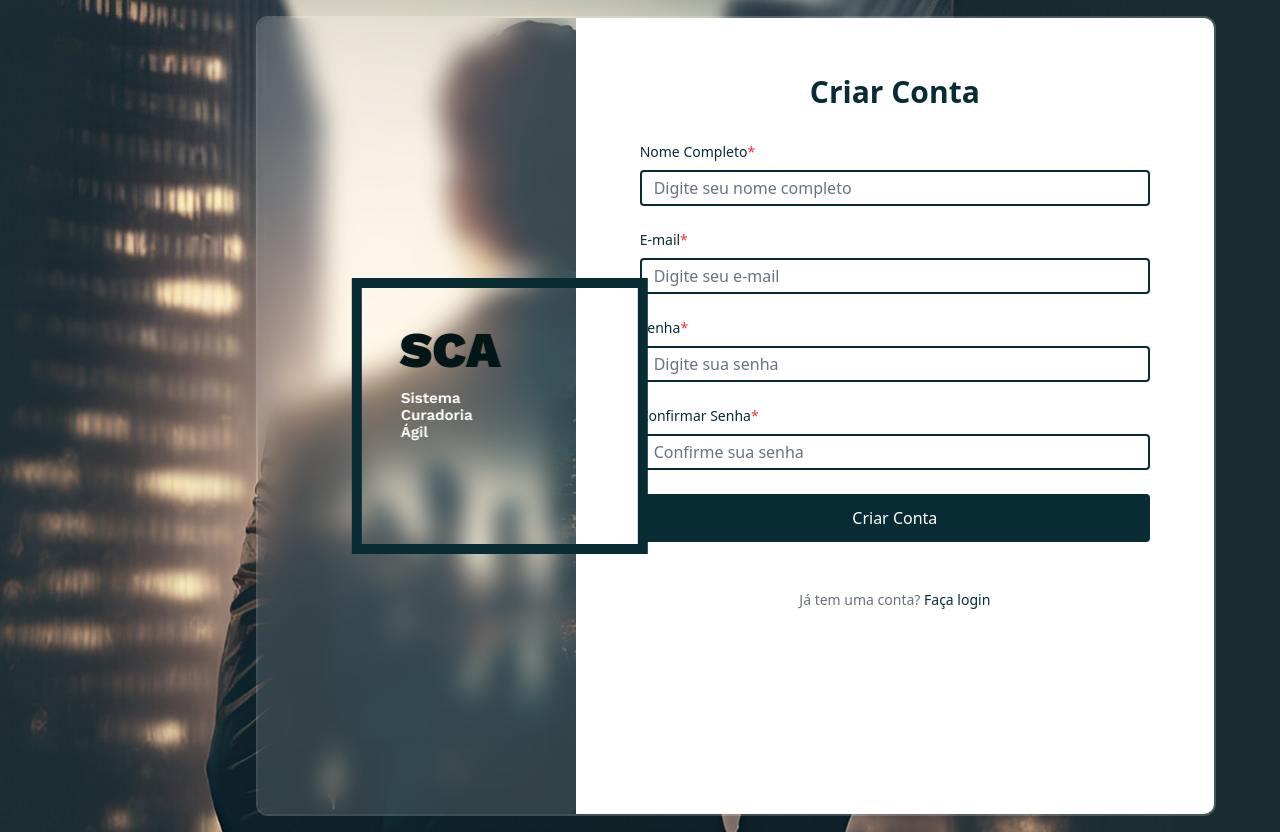
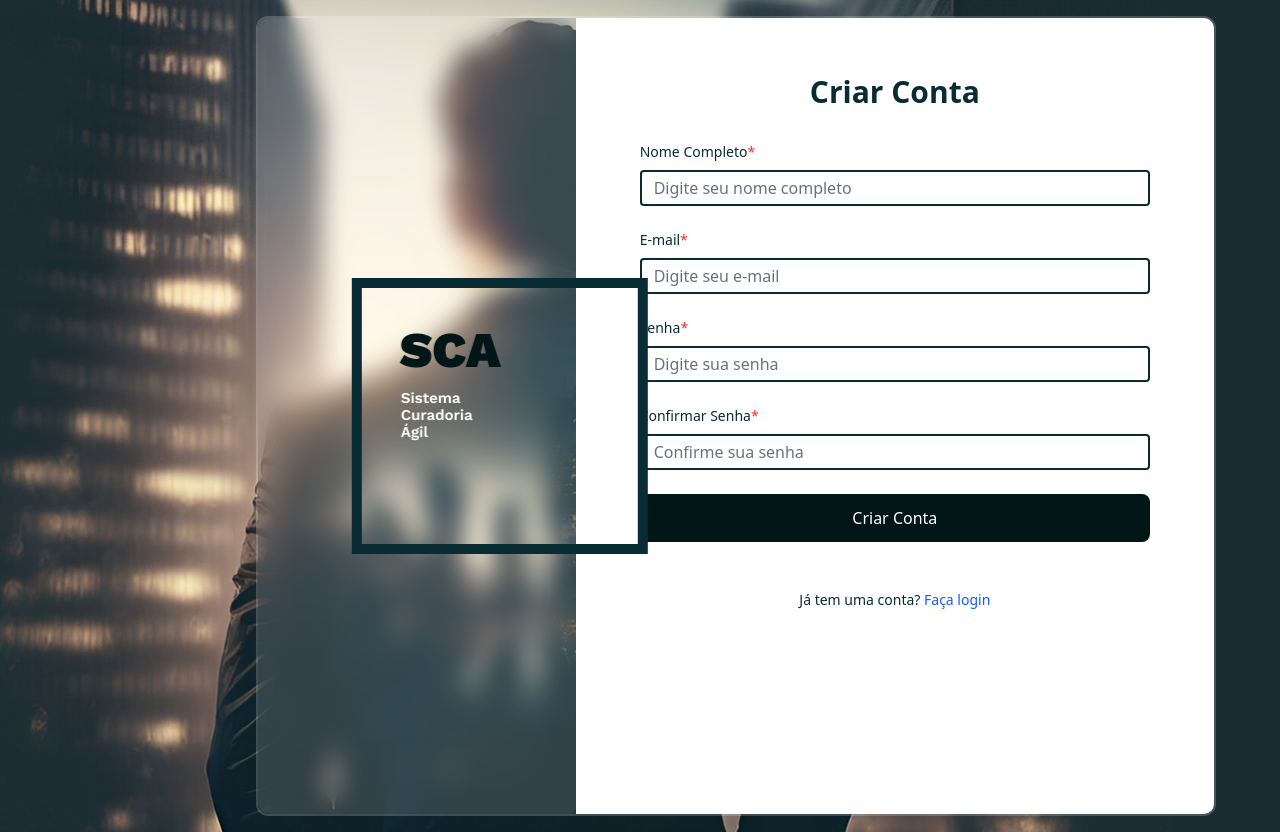
Before and after one commit to davieduardo001/curadoria-agil, a Next.js app: page /create-account in a window 1280 px wide. Built offline with nearby package versions, Linux system fonts and the light colour scheme; no server answers.

Commit message:
feat: update button styles and colors
- Added consistent button hover effects across login and create-account pages
- Updated link colors to use primary and blue color schemes
- Updated checkbox colors to use primary color scheme
- Removed unnecessary blur effects

```diff
--- a/package.json
+++ b/package.json
@@ -11,6 +11,7 @@
   "dependencies": {
     "@firebase/auth": "^1.10.0",
     "firebase": "^11.6.0",
+    "framer-motion": "^12.7.4",
     "next": "15.3.0",
     "react": "^19.0.0",
     "react-dom": "^19.0.0"
--- a/src/app/create-account/page.tsx
+++ b/src/app/create-account/page.tsx
@@ -173,17 +173,19 @@ export default function CreateAccount() {
                   required
                 />
 
-              <Button type="submit">
+              <button
+                type="submit"
+                className="w-full bg-[#031617] text-white py-3 px-4 rounded-lg hover:rounded-none transition-all duration-300 hover:bg-[#042224]"
+              >
                 Criar Conta
-              </Button>
+              </button>
 
               <div className="mt-6 text-center text-sm text-gray-500">
-                <p>
-                  Já tem uma conta?{' '}
-                  <Link href="/" className="text-[var(--primary)] hover:text-[var(--primary-dark)]">
-                    Faça login
-                  </Link>
-                </p>
+                <Link href="/" className="inline-block">
+                  <p>
+                    <span className="text-[var(--primary)]">Já tem uma conta?</span> <span className="text-blue-600 hover:text-blue-500">Faça login</span>
+                  </p>
+                </Link>
               </div>
             </form>
           </div>
--- a/src/app/page.tsx
+++ b/src/app/page.tsx
@@ -4,7 +4,6 @@ import Image from 'next/image';
 import Link from 'next/link';
 import { useRouter } from 'next/navigation';
 import FormInput from '@/components/FormInput';
-import Button from '@/components/Button';
 import Toast from '@/components/Toast';
 import EmailNotFoundToast from '@/components/EmailNotFoundToast';
 import { useState, useEffect } from 'react';
@@ -129,7 +128,7 @@ export default function LoginPage() {
       )}
       <main className="flex min-h-screen w-full items-center justify-center bg-[var(--primary)] p-4 lg:bg-[url('/images/background-login.png')] lg:bg-cover lg:bg-center lg:bg-no-repeat lg:justify-end lg:pr-16">
         <div className="relative flex h-[34.3rem] w-[54.5rem] shrink-0 overflow-hidden rounded-xl border-2 border-white/20">
-          {/* Left side with blur */}
+          {/* Left side */}
           <div className="relative hidden w-1/3 items-center justify-center bg-white/10 backdrop-blur-md shadow-lg lg:flex before:absolute before:inset-0 before:bg-gradient-to-b before:from-white/10 before:to-white/5 before:rounded-lg" />
 
           {/* Logo overlapping both sections */}
@@ -182,7 +181,7 @@ export default function LoginPage() {
                       type="checkbox"
                       checked={remember}
                       onChange={(e) => setRemember(e.target.checked)}
-                      className="h-4 w-4 rounded border-gray-300 text-blue-600 focus:ring-blue-500"
+                      className="h-4 w-4 rounded border-[var(--primary)] text-[var(--primary)] focus:ring-[var(--primary)]"
                     />
                     <label
                       htmlFor="remember"
@@ -193,19 +192,19 @@ export default function LoginPage() {
                   </div>
                 </div>
 
-                <Button
+                <button
                   type="submit"
-                  className="w-full"
+                  className="w-full bg-[#031617] text-white py-3 px-4 rounded-lg hover:rounded-none transition-all duration-300 hover:bg-[#042224]"
                 >
                   Entrar
-                </Button>
+                </button>
 
                 <div className="text-center">
                   <Link
                     href="/create-account"
-                    className="text-sm text-blue-600 hover:text-blue-500"
+                    className="text-sm"
                   >
-                    Não tem uma conta? Cadastre-se
+                    <span className="text-[var(--primary)]">Não tem uma conta?</span> <span className="text-blue-600 hover:text-blue-500">Cadastre-se</span>
                   </Link>
                 </div>
               </form>
--- a/src/components/Button.tsx
+++ b/src/components/Button.tsx
@@ -20,7 +20,7 @@ export default function Button({
       type={type}
       onClick={onClick}
       disabled={disabled}
-      className={`w-full rounded-sm bg-[var(--primary)] py-3 text-center text-base font-medium text-white hover:bg-[var(--primary-dark)] focus:outline-none focus:ring-2 focus:ring-[var(--primary)] focus:ring-offset-2 disabled:opacity-50 disabled:cursor-not-allowed ${className}`}
+      className={`w-full rounded-lg bg-[var(--primary)] py-3 text-center text-base font-medium text-white hover:bg-[var(--primary-dark)] hover:rounded-none transition-all duration-300 focus:outline-none focus:ring-2 focus:ring-[var(--primary)] focus:ring-offset-2 disabled:opacity-50 disabled:cursor-not-allowed ${className}`}
     >
       {children}
     </button>
```
Also changed, not shown: 1 other file (tests, documents, lock files or other folders).
